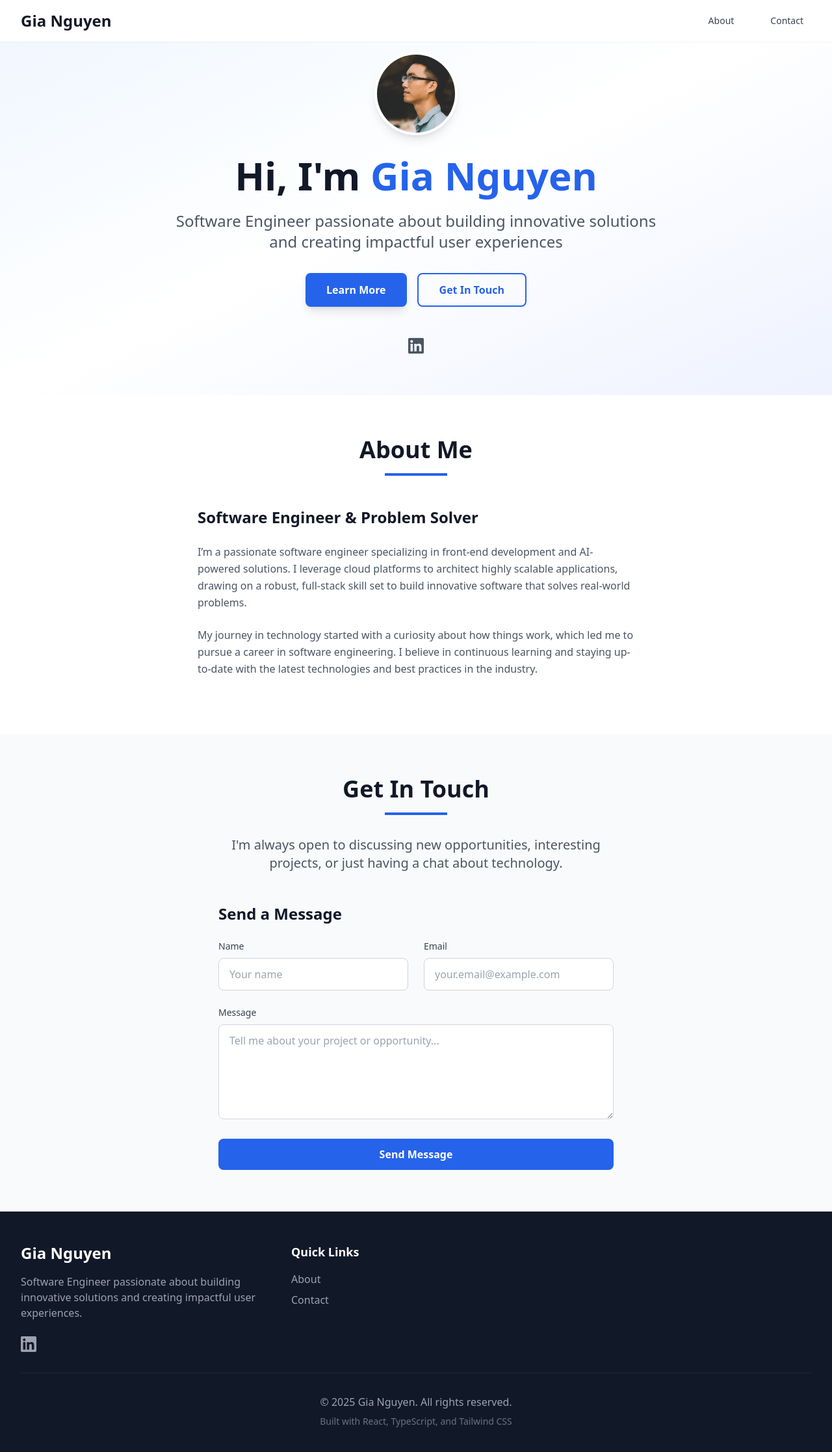
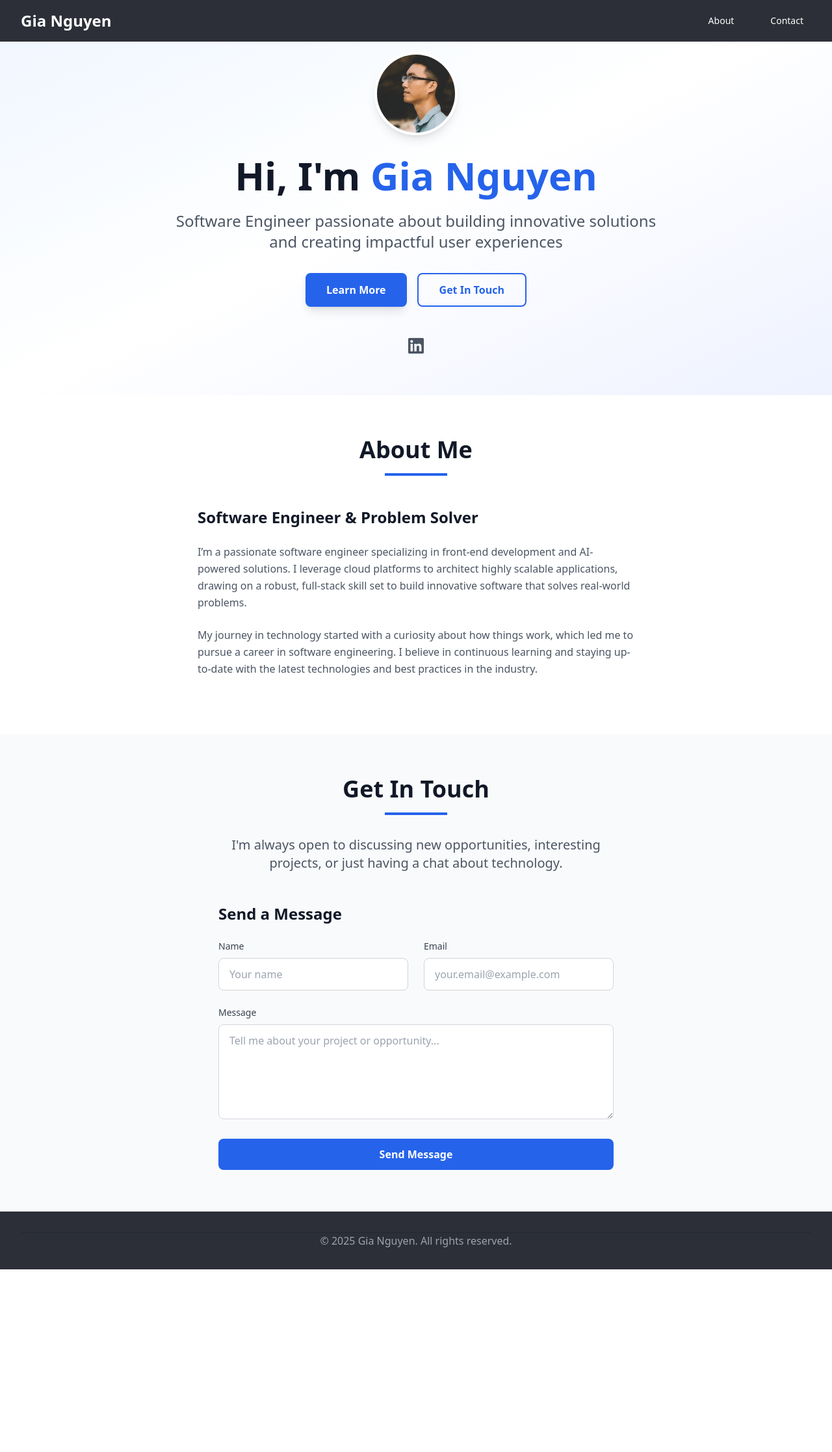
Before and after one commit to giaNguy3n/personal-website, a React (Create React App) app: page / in a window 1280 px wide. Shown: the top 2234 px of the page at 65% size. After the commit the page ends 1953 px from the top, so only its background shows below. Built offline with nearby package versions, Linux system fonts and the light colour scheme.

Commit message:
adjust css

```diff
--- a/src/components/Footer.tsx
+++ b/src/components/Footer.tsx
@@ -2,59 +2,17 @@ import React from 'react';
 
 const Footer: React.FC = () => {
   return (
-    <footer className="bg-gray-900 text-white py-12">
-      <div className="max-w-7xl mx-auto px-4 sm:px-6 lg:px-8">
-        <div className="grid md:grid-cols-3 gap-8">
-          {/* Brand Section */}
-          <div>
-            <h3 className="text-2xl font-bold mb-4">Gia Nguyen</h3>
-            <p className="text-gray-400 mb-6">
-              Software Engineer passionate about building innovative solutions and creating impactful user experiences.
-            </p>
-            <div className="flex space-x-4">
-              <a
-                href="https://www.linkedin.com/in/gianguyen847/"
-                target="_blank"
-                rel="noopener noreferrer"
-                className="text-gray-400 hover:text-white transition-colors"
-              >
-                <svg className="w-6 h-6" fill="currentColor" viewBox="0 0 24 24">
-                  <path d="M20.447 20.452h-3.554v-5.569c0-1.328-.027-3.037-1.852-3.037-1.853 0-2.136 1.445-2.136 2.939v5.667H9.351V9h3.414v1.561h.046c.477-.9 1.637-1.85 3.37-1.85 3.601 0 4.267 2.37 4.267 5.455v6.286zM5.337 7.433c-1.144 0-2.063-.926-2.063-2.065 0-1.138.92-2.063 2.063-2.063 1.14 0 2.064.925 2.064 2.063 0 1.139-.925 2.065-2.064 2.065zm1.782 13.019H3.555V9h3.564v11.452zM22.225 0H1.771C.792 0 0 .774 0 1.729v20.542C0 23.227.792 24 1.771 24h20.451C23.2 24 24 23.227 24 22.271V1.729C24 .774 23.2 0 22.222 0h.003z"/>
-                </svg>
-              </a>
-            </div>
-          </div>
-
-          {/* Quick Links */}
-          <div>
-            <h4 className="text-lg font-semibold mb-4">Quick Links</h4>
-            <ul className="space-y-2">
-              <li>
-                <a href="#about" className="text-gray-400 hover:text-white transition-colors">
-                  About
-                </a>
-              </li>
-              <li>
-                <a href="#contact" className="text-gray-400 hover:text-white transition-colors">
-                  Contact
-                </a>
-              </li>
-            </ul>
-          </div>
-
-        </div>
-
+    <footer className="bg-[#2d2f38] text-white">
+      <div className="max-w-7xl mx-auto px-4 sm:px-6 lg:px-8 p-8">
         {/* Copyright */}
-        <div className="border-t border-gray-800 mt-8 pt-8 text-center">
+        <div className="border-t border-gray-800 text-center">
           <p className="text-gray-400">
             © {new Date().getFullYear()} Gia Nguyen. All rights reserved.
-          </p>
-          <p className="text-gray-500 text-sm mt-2">
-            Built with React, TypeScript, and Tailwind CSS
           </p>
         </div>
       </div>
     </footer>
+
   );
 };
 
--- a/src/components/Header.tsx
+++ b/src/components/Header.tsx
@@ -12,11 +12,11 @@ const Header: React.FC = () => {
   };
 
   return (
-    <header className="fixed top-0 w-full bg-white/95 backdrop-blur-sm z-50 shadow-sm">
+    <header className="fixed top-0 w-full bg-[#2d2f38] backdrop-blur-sm z-50 shadow-sm">
       <div className="max-w-7xl mx-auto px-4 sm:px-6 lg:px-8">
         <div className="flex justify-between items-center h-16">
           <div className="flex-shrink-0">
-            <h1 className="text-2xl font-bold text-gray-900">Gia Nguyen</h1>
+            <h1 className="text-2xl font-bold text-white">Gia Nguyen</h1>
           </div>
 
           {/* Desktop Navigation */}
@@ -24,14 +24,14 @@ const Header: React.FC = () => {
             <div className="ml-10 flex items-baseline space-x-8">
               <button
                 onClick={() => scrollToSection('about')}
-                className="text-gray-700 hover:text-blue-600 px-3 py-2 text-sm font-medium transition-colors"
+                className="text-white hover:text-blue-600 px-3 py-2 text-sm font-medium transition-colors"
               >
                 About
               </button>
 
               <button
                 onClick={() => scrollToSection('contact')}
-                className="text-gray-700 hover:text-blue-600 px-3 py-2 text-sm font-medium transition-colors"
+                className="text-white hover:text-blue-600 px-3 py-2 text-sm font-medium transition-colors"
               >
                 Contact
               </button>
@@ -42,7 +42,7 @@ const Header: React.FC = () => {
           <div className="md:hidden">
             <button
               onClick={() => setIsMenuOpen(!isMenuOpen)}
-              className="text-gray-700 hover:text-blue-600 focus:outline-none focus:text-blue-600"
+              className="text-white hover:text-blue-600 focus:outline-none focus:text-blue-600"
             >
               <svg className="h-6 w-6" fill="none" viewBox="0 0 24 24" stroke="currentColor">
                 {isMenuOpen ? (
@@ -58,17 +58,17 @@ const Header: React.FC = () => {
         {/* Mobile Navigation */}
         {isMenuOpen && (
           <div className="md:hidden">
-            <div className="px-2 pt-2 pb-3 space-y-1 sm:px-3 bg-white border-t">
+            <div className="px-2 pt-2 pb-3 space-y-1 sm:px-3 bg-[#2d2f38] border-t">
               <button
                 onClick={() => scrollToSection('about')}
-                className="text-gray-700 hover:text-blue-600 block px-3 py-2 text-base font-medium"
+                className="text-white hover:text-blue-600 block px-3 py-2 text-base font-medium"
               >
                 About
               </button>
 
               <button
                 onClick={() => scrollToSection('contact')}
-                className="text-gray-700 hover:text-blue-600 block px-3 py-2 text-base font-medium"
+                className="text-white hover:text-blue-600 block px-3 py-2 text-base font-medium"
               >
                 Contact
               </button>
```
